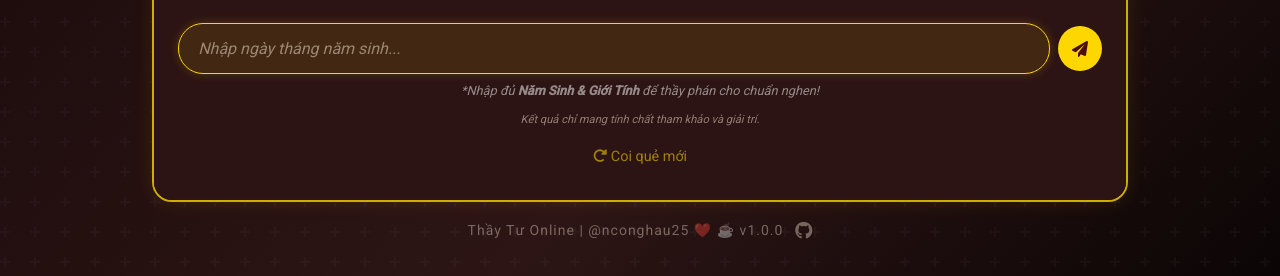
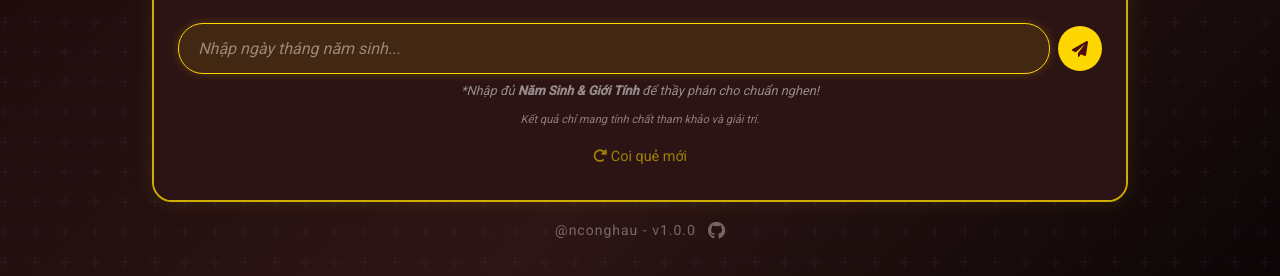
Before and after one commit to nconghau/thay-tu-online-adk, a Flask app: page / in a window 1280 px wide. Shown: the part 1063-1339 px from the top of the page. Run offline with Flask 3, Linux system fonts and the light colour scheme; some web fonts are replaced.

Commit message:
docs: Update author handle in HTML meta tags, footer, and README.

```diff
--- a/templates/index.html
+++ b/templates/index.html
@@ -8,7 +8,7 @@
     <meta name="description"
         content="Thầy Tư - Xem bói tử vi, thần số học, tình duyên, vận hạn chuẩn miền Tây. Trò chuyện với Thầy Tư ngay!">
     <meta name="keywords" content="thầy tư, xem bói, tử vi, thần số học, bói toán, xem quẻ, miền tây, chat bot">
-    <meta name="author" content="nconghau25">
+    <meta name="author" content="nconghau">
 
     <!-- Open Graph / Facebook -->
     <meta property="og:type" content="website">
@@ -109,7 +109,7 @@
             </main>
 
             <footer class="text-center py-3 footer-custom">
-                <small>Thầy Tư Online | @nconghau25 ❤️ ☕ v1.0.0</small>
+                <small>@nconghau - v1.0.0</small>
                 <a href="https://github.com/nconghau/thay-tu-online-adk" target="_blank" class="footer-link ms-2"
                     title="Xem mã nguồn">
                     <i class="fab fa-github"></i>
```
Also changed, not shown: README.md.
